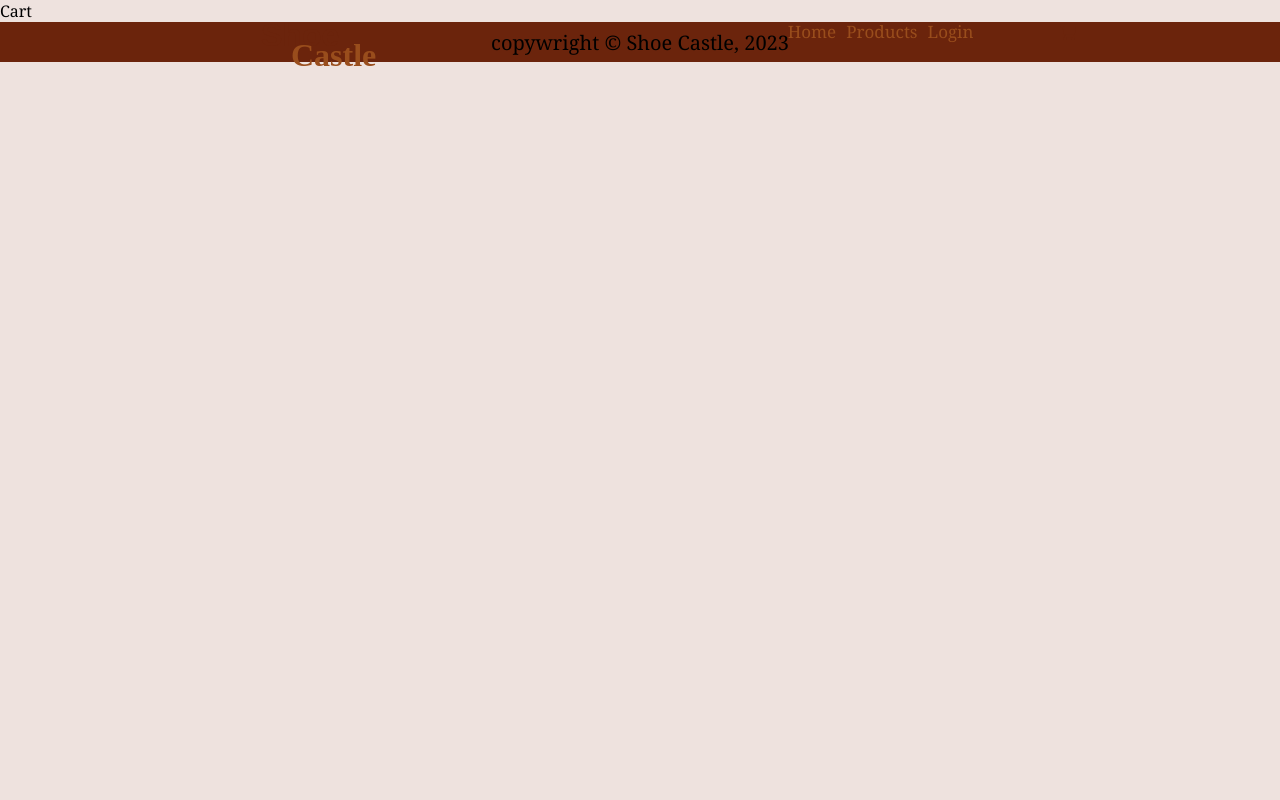
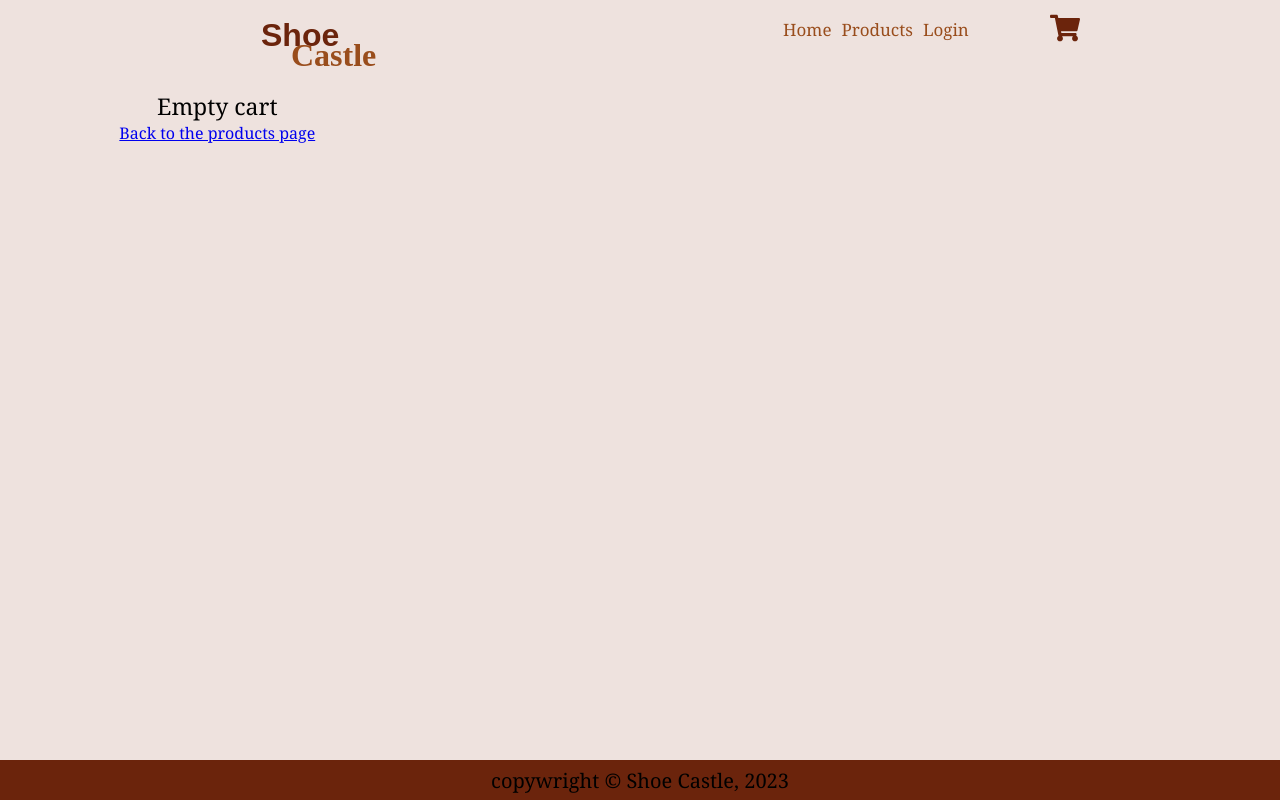
Before and after one commit to chiagoziepio/shoe-castle, a React (Vite) app: page /cart in a window 1280 px wide. Built offline with nearby package versions, Linux system fonts and the light colour scheme; data requests are answered from the project's data file.

Commit message:
write the function that will dynamically provide items in the cart component and also style it

```diff
--- a/src/App.jsx
+++ b/src/App.jsx
@@ -17,6 +17,8 @@ function App() {
   const [name,  setName] = useState("");
   const [email, setEmail] = useState("")
   const [datas, setDatas] = useState([])
+  const [cartItems, setCartItem] = useState([])
+
 
  useEffect(()=>{
   const fetchProducts = async()=>{
@@ -35,12 +37,28 @@ function App() {
   fetchProducts()
  },[])
 
+ const handleAddToCart = (product)=>{
+    const productExist = cartItems.find((item) => item.id === product.id );
+    if(productExist) {
+      setCartItem( cartItems.map((item)= item.id === product.id? {...productExist, quantity: productExist.quantity + 1}: item))
+
+    } else{
+      const newItem = {...product, quantity:1}
+      const newCartItems = [...cartItems, newItem]
+      setCartItem(newCartItems)
+
+    }
+
+
+ }
 
   return (
     <>
 
       <Routes>
-       <Route path='/' element={<Layout/>}>
+       <Route path='/' element={<Layout
+          cartItems ={cartItems.length}
+       />}>
          <Route index element={<Home/>}/>
          < Route path='login' element = {<Login
           name={name}
@@ -53,11 +71,15 @@ function App() {
           <Products
             user={user}
             datas={datas}
+            handleAddToCart ={handleAddToCart}
+
           />
 
          </Protector>} />
          <Route path='products/:productId' element={<SingleProduct user={user} datas={datas} />}/>
-         <Route path = "cart" element={<Cart/>}/>
+         <Route path = "cart" element={<Cart
+            cartItems={cartItems}
+         />}/>
          <Route path='*' element={<Error/>}/>
        </Route>
 
--- a/src/ComponentCss/Cart.css
+++ b/src/ComponentCss/Cart.css
@@ -0,0 +1,64 @@
+.cart{
+    flex-grow: 1;
+    margin-top: 90px;
+    width: 97vw;
+    display: flex;
+    justify-content: center;
+}
+.empty-cart-list p{
+    font-size: 23px;
+    text-align: center;
+}
+.cartproducts-container{
+
+    margin-bottom: 20px;
+    width: 65%;
+
+}
+.cartproducts-container .cartproduct{
+    display: flex;
+    margin-bottom: 10px;
+    padding: 10px;
+    justify-content: space-between;
+    align-items: center;
+    width: 100%;
+    background-color: #994d1c;
+    border-radius: 20px;
+}
+.cartproducts-container .cartproduct .cartproduct-first img{
+    width: 60px;
+    height: 60px;
+    border-radius: 10px;
+}
+.cartproducts-container .cartproduct .cartproduct-first .cartproduct-title{
+    font-size: 19px;
+}
+.cartproducts-container .cartproduct .cartproduct-btns{
+    width: 70px;
+    background-color: #e48f45;
+    height: 30px;
+    border-radius: 10px;
+    padding: 3px;
+    display: flex;
+    justify-content: space-between;
+}
+.cartproducts-container .cartproduct .cartproduct-btns .btn{
+    font-size: 22px;
+    font-weight: 800;
+    cursor: pointer;
+    transition: color .4s;
+    color: #994d1c;
+}
+.cartproducts-container .cartproduct .cartproduct-btns .btn:hover{
+   color: #000;
+}
+.cartproducts-container .cartproduct .cartproduct-quantity label:nth-child(1){
+    margin-right: 10px;
+    font-size: 16px;
+}
+.cartproducts-container .cartproduct .cartproduct-quantity label:nth-child(2)::before{
+    content: "(";
+}
+.cartproducts-container .cartproduct .cartproduct-quantity label:nth-child(2)::after{
+    content: ")";
+}
--- a/src/ComponentCss/Nav.css
+++ b/src/ComponentCss/Nav.css
@@ -24,7 +24,15 @@
 .nav .icons-container{
     margin-left: 5px;
     line-height: 40px;
+    position: relative;
 }
 .nav .icons-container .icon{
     color:#6b240c;
 }
+
+.nav .icons-container .cartitem-number{
+    position: absolute;
+    font-size: 22px;
+   color: #e48f45;
+
+}
--- a/src/Components/Card.jsx
+++ b/src/Components/Card.jsx
@@ -1,7 +1,7 @@
 import '../ComponentCss/Card.css'
 import { AiFillStar } from "react-icons/ai";
 import { Link } from 'react-router-dom';
-const Card = ({data}) => {
+const Card = ({data, handleAddToCart}) => {
   return (
     <div className='card_items'>
       <Link to={`/products/${data.id}`}>
@@ -21,7 +21,7 @@ const Card = ({data}) => {
         </div>
 
       </div>
-      <button className= "product-btn">Add to cart</button>
+      <button onClick={()=> handleAddToCart(data)} className= "product-btn">Add to button</button>
     </div>
   )
 }
--- a/src/Components/Cart.jsx
+++ b/src/Components/Cart.jsx
@@ -1,8 +1,49 @@
 import '../ComponentCss/Cart.css'
+import { Link } from 'react-router-dom'
 
-const Cart = () => {
+const Cart = ({cartItems}) => {
   return (
-    <div>Cart</div>
+    <section className='cart'>
+      <div className="empty-cart-list">
+        {
+        cartItems.length == 0 &&
+        <div>
+            <p>Empty cart</p>
+        <Link to = '/products'>Back to the products page</Link>
+        </div>
+
+        }
+      </div>
+      <div className="cartproducts-container">
+        {cartItems.length > 0 &&
+          <div>
+            {cartItems.map((item)=> (
+            <div className='cartproduct' key={item.id} >
+              <div className='cartproduct-first'>
+                <img
+                  src={item.img}
+                  alt={item.title}
+                  className='cartproduct-img'
+                  />
+                  <div className="cartproduct-title">{item.title}</div>
+              </div>
+              <div className="cartproduct-btns">
+                <span className='btn incrementBtn'>+</span>
+                <span className="btn decrementBtn">-</span>
+              </div>
+              <div className="cartproduct-quantity">
+                <label >{item.quantity} = </label>
+                <label >${item.quantity * item.newPrice}</label>
+              </div>
+
+            </div>
+          ))}
+          </div>
+        }
+
+
+      </div>
+    </section>
   )
 }
 
--- a/src/Components/Header.jsx
+++ b/src/Components/Header.jsx
@@ -5,12 +5,12 @@ import Logo from './Logo'
 
 
 
-const Header = () => {
+const Header = ({cartItems}) => {
   return (
   <>
   <header className='header'>
     <Logo/>
-    <Nav/>
+    <Nav cartItems={cartItems} />
   </header>
 
 
--- a/src/Components/Layout.jsx
+++ b/src/Components/Layout.jsx
@@ -3,11 +3,11 @@ import Header from './Header'
 import '../ComponentCss/Layout.css'
 import Footer from './Footer'
 
-const Layout = () => {
+const Layout = ({cartItems}) => {
   return (
     <>
       <main className='layout'>
-        <Header/>
+        <Header cartItems={cartItems}/>
         <Outlet/>
         <Footer/>
       </main>
--- a/src/Components/Nav.jsx
+++ b/src/Components/Nav.jsx
@@ -2,7 +2,7 @@ import '../ComponentCss/Nav.css'
 import {NavLink} from 'react-router-dom'
 import { FaShoppingCart } from "react-icons/fa";
 
-const Nav = () => {
+const Nav = ({cartItems}) => {
   return (
     <nav className='nav'>
       <ul>
@@ -18,7 +18,10 @@ const Nav = () => {
       </ul>
       <div className="icons-container">
         <NavLink to = '/cart'>
-          <FaShoppingCart className='icon'/>
+          <FaShoppingCart className='icon' size={30}/>
+          {cartItems > 0 && <span className='cartitem-number'>
+            {cartItems}
+          </span> }
         </NavLink >
       </div>
 
--- a/src/Components/Products.jsx
+++ b/src/Components/Products.jsx
@@ -5,7 +5,7 @@ import Buttons from './Buttons'
 import Card from './Card'
 import SideBar from './SideBar/SideBar'
 
-const Products = ({user,datas}) => {
+const Products = ({user,datas, handleAddToCart}) => {
   return (
     <section className='products'>
       <div className="products_sidebar">
@@ -22,6 +22,8 @@ const Products = ({user,datas}) => {
               <Card
                key={data.id}
                data={data}
+               handleAddToCart={handleAddToCart}
+
               />
             ))}
           </div>
```
